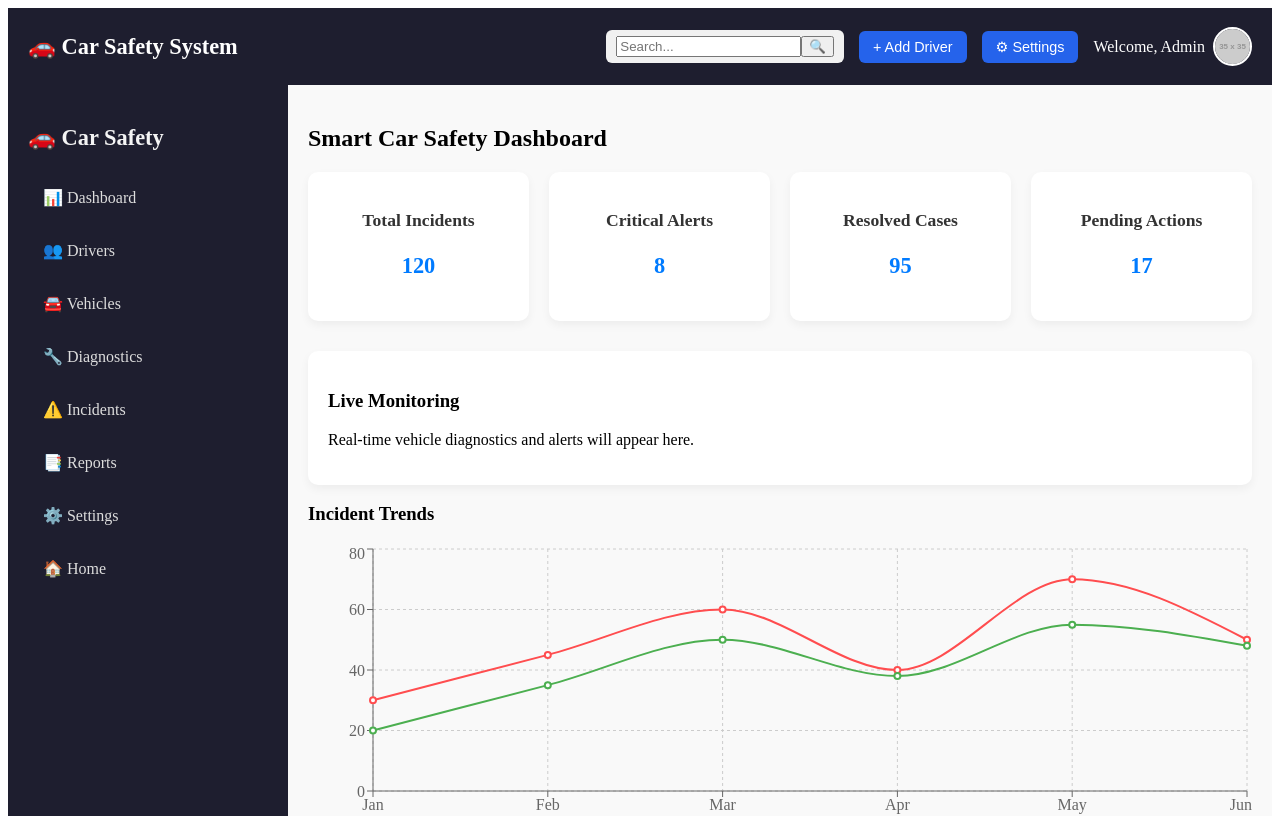
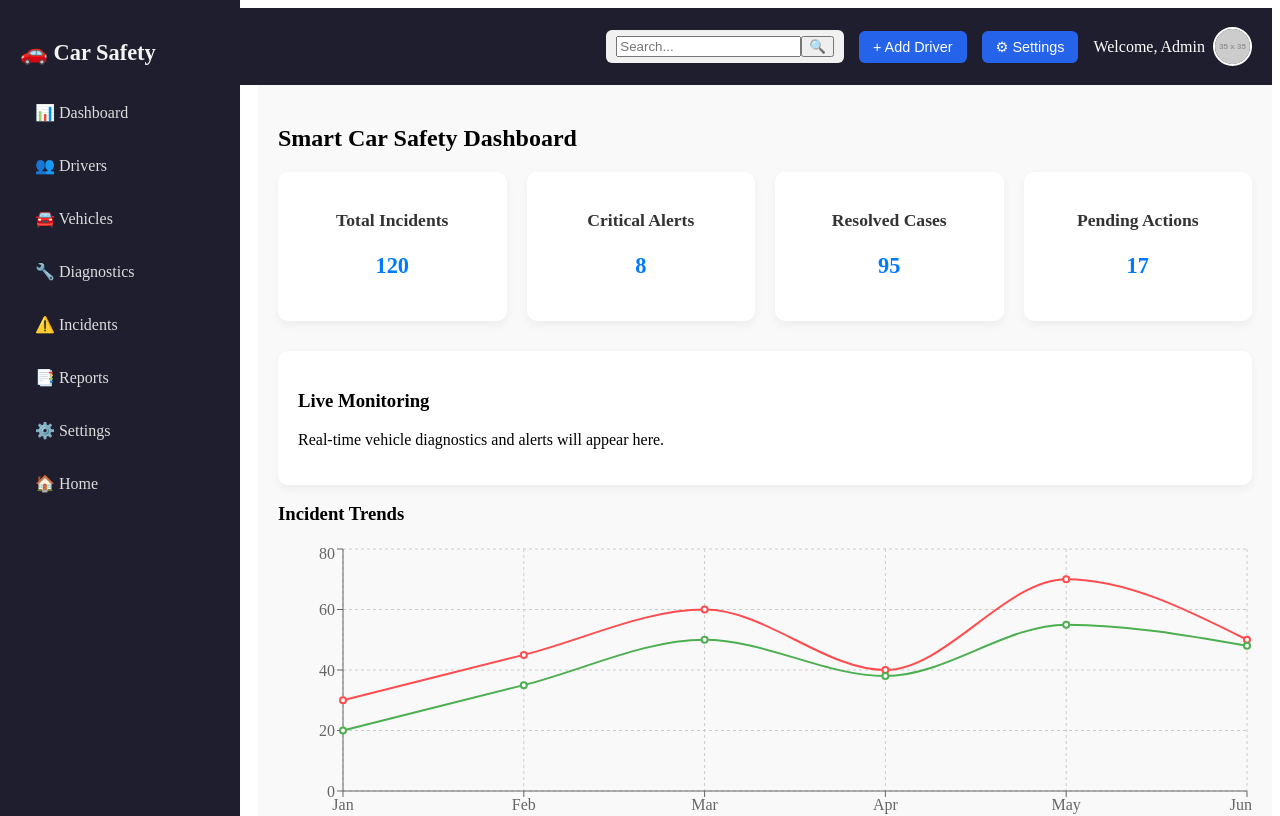
Before and after one commit to SafnetCo2/car-safety-system, a React (Create React App) app in the folder frontend/frontend/: page /dashboard in a window 1280 px wide. Shown: the top 816 px of the page. Built offline with nearby package versions, Linux system fonts and the light colour scheme.

Commit message:
update styles

```diff
--- a/frontend/frontend/src/assets/styles/Dashboard.css
+++ b/frontend/frontend/src/assets/styles/Dashboard.css
@@ -16,7 +16,10 @@
     padding: 20px;
     background: #f9f9f9;
     overflow-y: auto;
+    margin-left: 250px;
 }
+
+
 
 .dashboard-main h2 {
     margin-bottom: 20px;
--- a/frontend/frontend/src/assets/styles/Navbar.css
+++ b/frontend/frontend/src/assets/styles/Navbar.css
@@ -8,6 +8,7 @@
     position: sticky;
     top: 0;
     z-index: 100;
+
 }
 
 .navbar-left h1 {
--- a/frontend/frontend/src/assets/styles/Sidebar.css
+++ b/frontend/frontend/src/assets/styles/Sidebar.css
@@ -1,11 +1,17 @@
 /* Sidebar Styles */
 .sidebar {
+        position: fixed;
+    top: 0;
+    left: 0;
+    width: 200px;
+    height: 100vh; /* full height */
     background: #1e1e2f;
     color: #fff;
-    width: 240px;
-    min-height: 100vh;
     padding: 20px;
     transition: transform 0.3s ease-in-out;
+    z-index: 1000;
+    min-height: 100vh;
+
 }
 
 .sidebar h2 {
```
